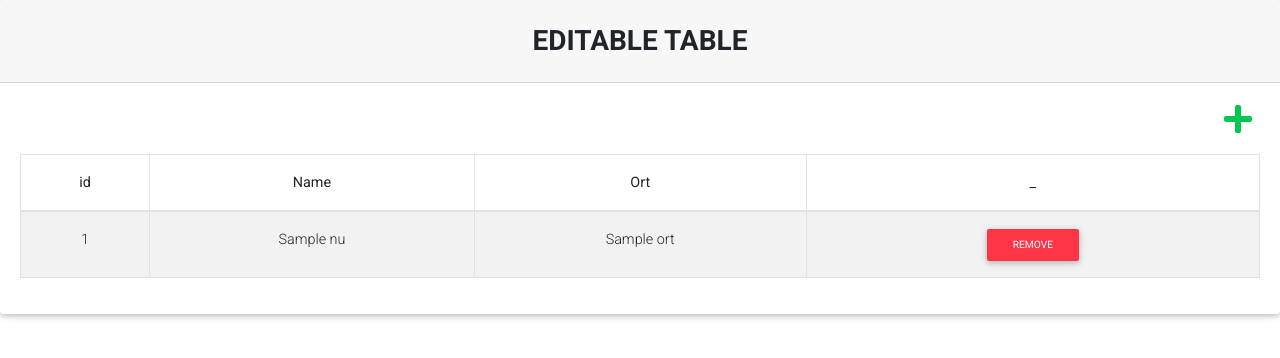
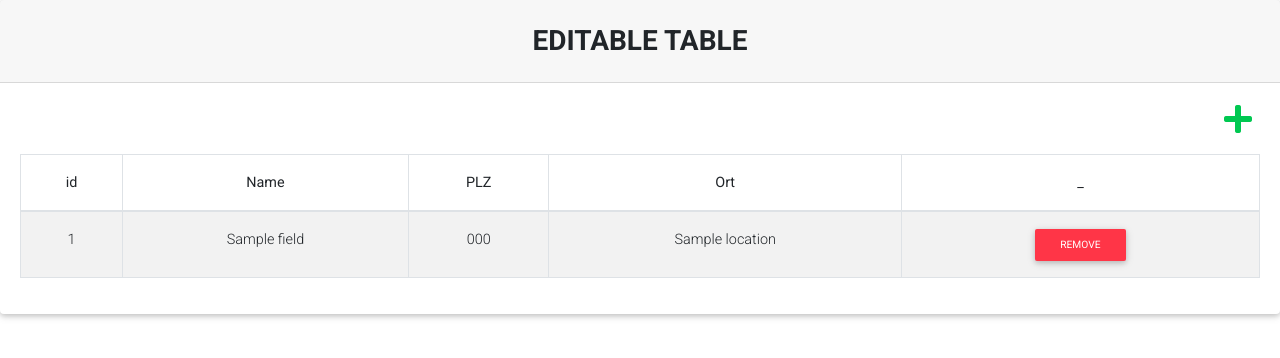
Before and after one commit to quzyp/kds, a Python web app: template kds/templates/index.html in a window 1280 px wide. Shown: the top 358 px of the page. Run offline with Jinja, Linux system fonts and the light colour scheme; the template is opened without the code that fills it: most values are stand-ins (such as "Sample title", 1, 10 or a date in 2020); some libraries are stand-ins or nearby versions.

Commit message:
Update index.html

```diff
--- a/kds/templates/index.html
+++ b/kds/templates/index.html
@@ -35,16 +35,18 @@
           <tr>
             <th class="text-center">id</th>
             <th class="text-center">Name</th>
+            <th class="text-center">PLZ</th>
             <th class="text-center">Ort</th>
             <th class="text-center">_</th>
           </tr>
         </thead>
         <tbody>
-          {% for be in nu %}
+          {% for field in data %}
           <tr>
-            <td class="pt-3-half" contenteditable="true">{{ be.id }}</td>
-            <td class="pt-3-half" contenteditable="true">{{ be.name }}</td>
-            <td class="pt-3-half" contenteditable="true">{{ be.ort }}</td>
+            <td class="pt-3-half" contenteditable="false">{{ field.id }}</td>
+            <td class="pt-3-half" contenteditable="true">{{ field.name }}</td>
+            <td class="pt-3-half" contenteditable="true">{{ field.zipcode }}</td>
+            <td class="pt-3-half" contenteditable="true">{{ field.location }}</td>
             <td>
               <span class="table-remove"><button type="button"
                   class="btn btn-danger btn-rounded btn-sm my-0">Remove</button></span>
@@ -82,11 +84,6 @@
       <td class="pt-3-half" contenteditable="true">Example</td>
       <td class="pt-3-half" contenteditable="true">Example</td>
       <td class="pt-3-half" contenteditable="true">Example</td>
-      <td class="pt-3-half" contenteditable="true">Example</td>
-      <td class="pt-3-half">
-        <span class="table-up"><a href="#!" class="indigo-text"><i class="fas fa-long-arrow-alt-up" aria-hidden="true"></i></a></span>
-        <span class="table-down"><a href="#!" class="indigo-text"><i class="fas fa-long-arrow-alt-down" aria-hidden="true"></i></a></span>
-      </td>
       <td>
         <span class="table-remove"><button type="button" class="btn btn-danger btn-rounded btn-sm my-0 waves-effect waves-light">Remove</button></span>
       </td>
```
